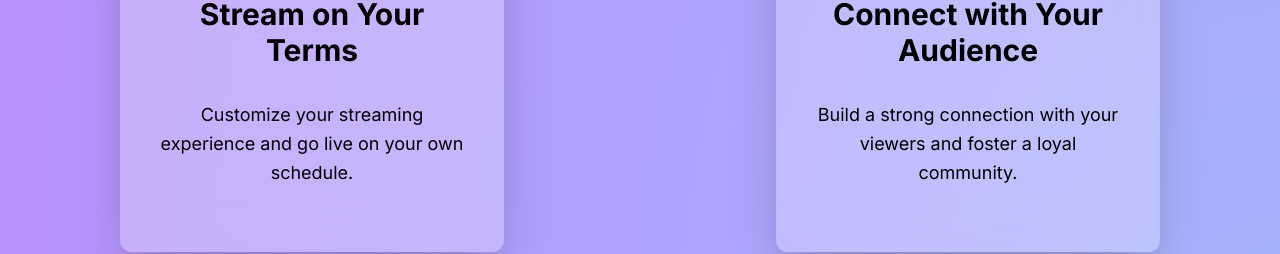
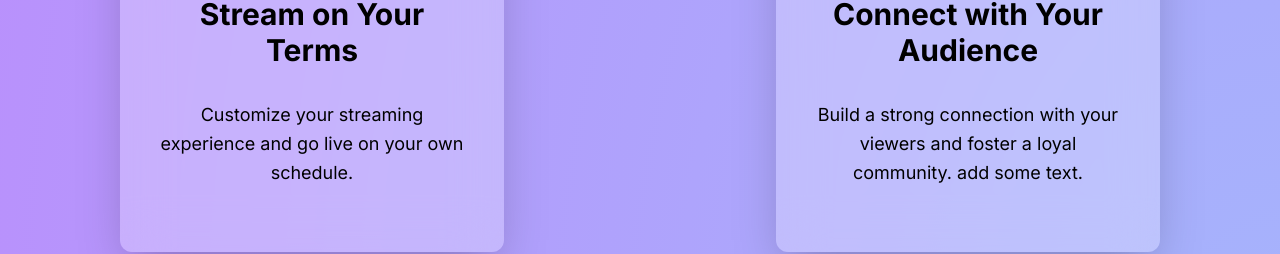
Before and after one commit to Digital-Artifacts/MULTI, a Next.js app in the folder frontend/: page / in a window 1280 px wide. Shown: the part 1486-1740 px from the top of the page. Built offline with nearby package versions, Linux system fonts and the light colour scheme.

Commit message:
fix: fix page

```diff
--- a/frontend/src/app/page.tsx
+++ b/frontend/src/app/page.tsx
@@ -117,7 +117,7 @@ export default function Home() {
                 Connect with Your Audience
                 </h2>
                 <p className="m-4 text-lg p-4 leading-relaxed text-center ">
-                Build a strong connection with your viewers and foster a loyal community.
+                Build a strong connection with your viewers and foster a loyal community. add some text.
                 </p>
             </article>
         </section>
```
